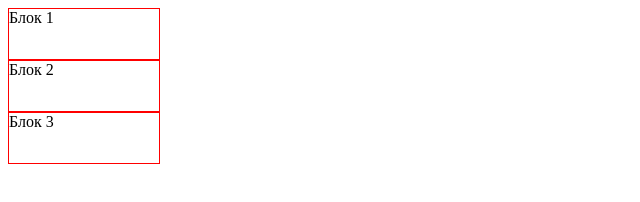
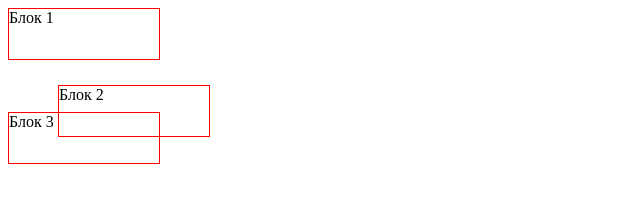
Before and after one commit to AlexandrLisowskiy/laboratory6, a plain HTML site: page index.html in a window 1280 px wide. Shown: the whole page, without its empty margins (0-640 px from the left). Drawn offline with Linux system fonts and the light colour scheme.

Commit message:
zadanie 16

```diff
--- a/style.css
+++ b/style.css
@@ -3,3 +3,8 @@
     width: 150px;
     height: 50px;
 }
+#block2 {
+    position: relative;
+    left: 50px;
+    top: 25px;
+}
```
